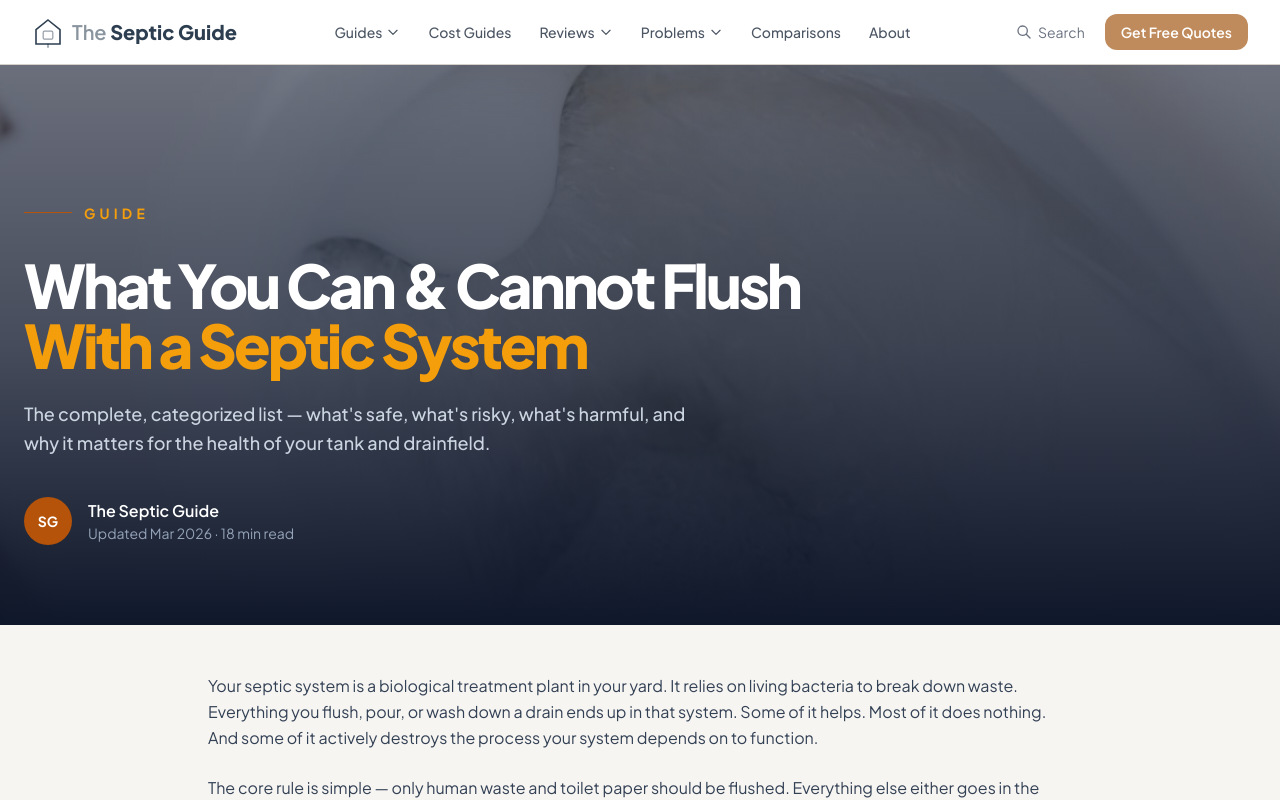
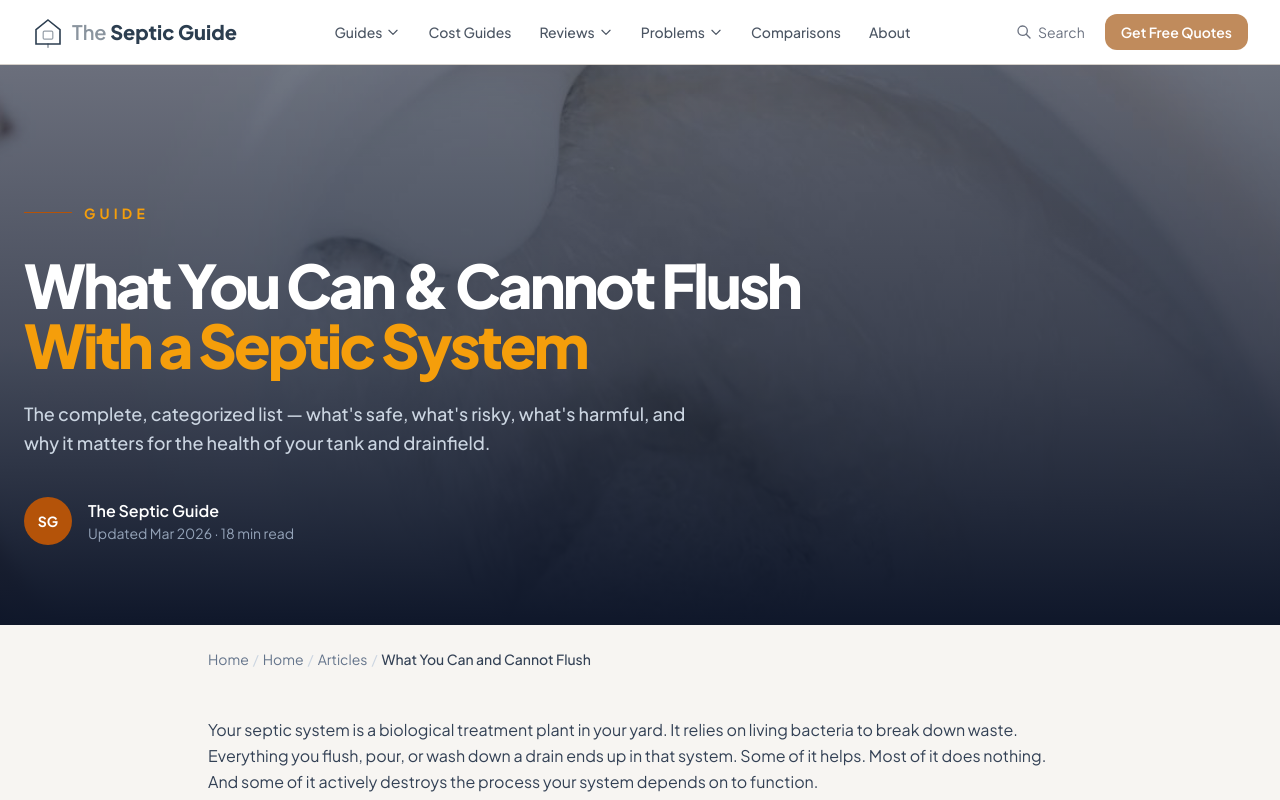
Before and after one commit to thebasementguide2026/theseptic.guide-, a Next.js app: page /articles/what-can-cannot-flush-septic-system in a window 1280 px wide. Shown: the top 800 px of the page. Built offline with nearby package versions, Linux system fonts and the light colour scheme.

Commit message:
Add breadcrumbs to what-can-cannot-flush-septic-system

```diff
--- a/app/articles/what-can-cannot-flush-septic-system/page.tsx
+++ b/app/articles/what-can-cannot-flush-septic-system/page.tsx
@@ -1,4 +1,5 @@
 import Link from 'next/link'
+import Breadcrumbs from '@/components/Breadcrumbs'
 import LeadForm from '@/components/LeadForm'
 import Image from 'next/image'
 import type { Metadata } from 'next'
@@ -120,6 +121,8 @@ export default function WhatCanCannotFlushSeptic() {
           </div>
         </div>
       </section>
+
+      <Breadcrumbs items={[{ label: 'Home', href: '/' }, { label: 'Articles', href: '/articles' }, { label: 'What You Can and Cannot Flush' }]} />
 
       {/* Main Content */}
       <article className='max-w-4xl mx-auto px-4 py-12'>
```
